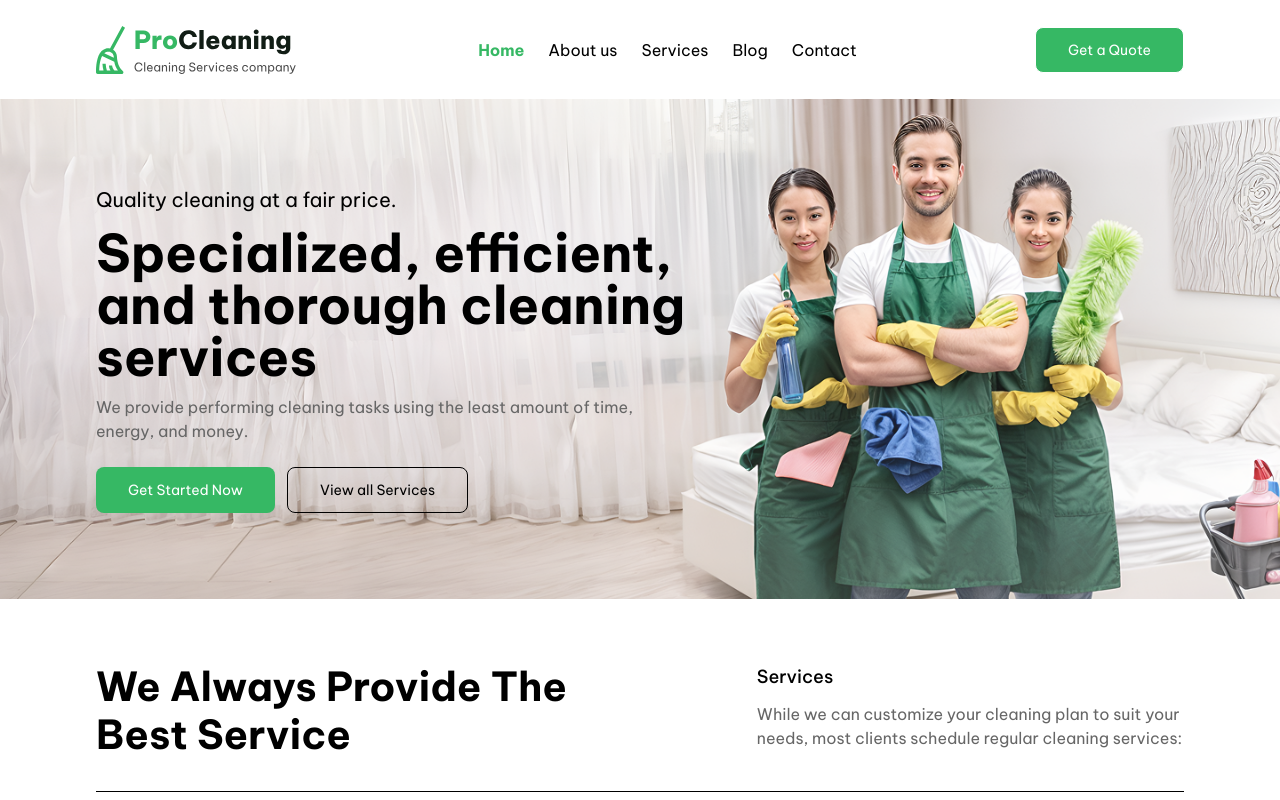
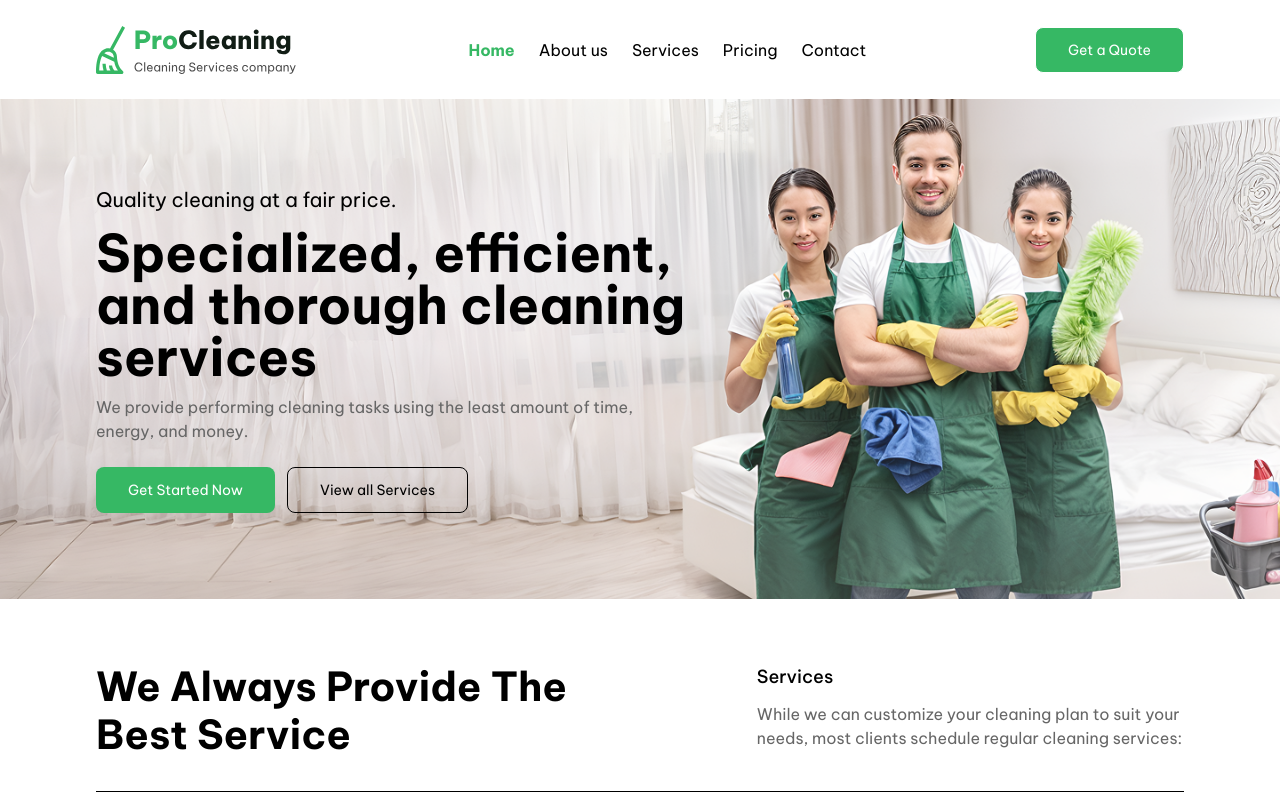
Before and after one commit to tunjiaramide/proclean-landing-page, a Next.js app: page / in a window 1280 px wide. Shown: the top 800 px of the page. Built offline with nearby package versions, Linux system fonts and the light colour scheme.

Commit message:
updated links

```diff
--- a/components/about/AboutUs.tsx
+++ b/components/about/AboutUs.tsx
@@ -4,7 +4,7 @@ import { FaCheckCircle } from "react-icons/fa";
 
 export default function AboutUs() {
   return (
-    <div className="px-8 lg:px-24 py-8 lg:py-16 md:mb-14 flex flex-col lg:flex-row items-center gap-x-16">
+    <div id="aboutus" className="px-8 lg:px-24 py-8 lg:py-16 md:mb-14 flex flex-col lg:flex-row items-center gap-x-16">
             <div className="mb-10">
                 <Image src="/about_us.png" alt="Cleaning" width={478} height={421} />
             </div>
--- a/components/contact/ContactUs.tsx
+++ b/components/contact/ContactUs.tsx
@@ -4,7 +4,7 @@ import { HiOutlineMail } from "react-icons/hi";
 
 export default function ContactUs() {
   return (
-    <div className="px-8 lg:px-24 py-8 lg:py-16 flex flex-col md:flex-row items-center justify-center gap-x-10">
+    <div id="contact" className="px-8 lg:px-24 py-8 lg:py-16 flex flex-col md:flex-row items-center justify-center gap-x-10">
         <div className='md:w-1/2 space-y-10 mb-10'>
             <h2 className="text-4xl">Find us</h2>
             <div className="flex space-x-4">
--- a/components/header/DesktopNav.tsx
+++ b/components/header/DesktopNav.tsx
@@ -9,10 +9,10 @@ export default function DesktopNav() {
             </h1>
             <div className="flex md:space-x-2 lg:space-x-6 justify-between">
                 <Link className="text-[#36B864] font-semibold" href="#">Home</Link>
-                <Link className="hover:text-[#36B864]" href="#">About us</Link>
-                <Link className="hover:text-[#36B864]" href="#">Services</Link>
-                <Link className="hover:text-[#36B864]" href="#">Blog</Link>
-                <Link className="hover:text-[#36B864]" href="#">Contact</Link>
+                <Link className="hover:text-[#36B864]" href="#aboutus">About us</Link>
+                <Link className="hover:text-[#36B864]" href="#service">Services</Link>
+                <Link className="hover:text-[#36B864]" href="#pricing">Pricing</Link>
+                <Link className="hover:text-[#36B864]" href="#contact">Contact</Link>
             </div>
             <div>
                 <button className="px-8 py-3 border rounded-md bg-[#36B864] text-white text-sm">
--- a/components/header/MobileNav.tsx
+++ b/components/header/MobileNav.tsx
@@ -31,10 +31,10 @@ export default function MobileNav() {
 
                 <div className="flex flex-col space-y-6 items-start">
                 <Link className="text-[#36B864] font-semibold text-lg" href="#">Home</Link>
-                <Link className="hover:text-[#36B864] text-lg" href="#">About us</Link>
-                <Link className="hover:text-[#36B864] text-lg" href="#">Services</Link>
-                <Link className="hover:text-[#36B864] text-lg" href="#">Blog</Link>
-                <Link className="hover:text-[#36B864] text-lg" href="#">Contact</Link>
+                <Link className="hover:text-[#36B864]" href="#aboutus">About us</Link>
+                <Link className="hover:text-[#36B864]" href="#service">Services</Link>
+                <Link className="hover:text-[#36B864]" href="#pricing">Pricing</Link>
+                <Link className="hover:text-[#36B864]" href="#contact">Contact</Link>
 
                 <button className="mt-6 px-8 py-3 border rounded-md bg-[#36B864] text-white text-sm">
                     <Link href="#">Get a Quote</Link>
--- a/components/plans/Plans.tsx
+++ b/components/plans/Plans.tsx
@@ -42,7 +42,7 @@ const plans: PlansProps[] = [
 
 export default function Plans() {
   return (
-    <div className="pb-8">
+    <div id="pricing" className="pb-8">
         <div className='bg-[#36B864] h-[690px]'>
         </div>
         <div className='-mt-150 bg-transparent px-8 lg:px-24 relative z-10 space-y-4'>
--- a/components/service/Service.tsx
+++ b/components/service/Service.tsx
@@ -29,7 +29,7 @@ const services: ServicesProps[] = [
 ]
 export default function Service() {
   return (
-    <div className="px-8 lg:px-24 py-8 md:py-16">
+    <div id="service" className="px-8 lg:px-24 py-8 md:py-16">
         <div className="grid grid-cols-1 md:grid-cols-[60%_auto] gap-2 border-b-1 mb-8">
             <div className="mb-3 md:mb-8 lg:w-[80%]">
                 <h2 className="text-[30px] md:text-[40px] leading-9 md:leading-12 font-semibold capitalize">We always provide the best service</h2>
```
